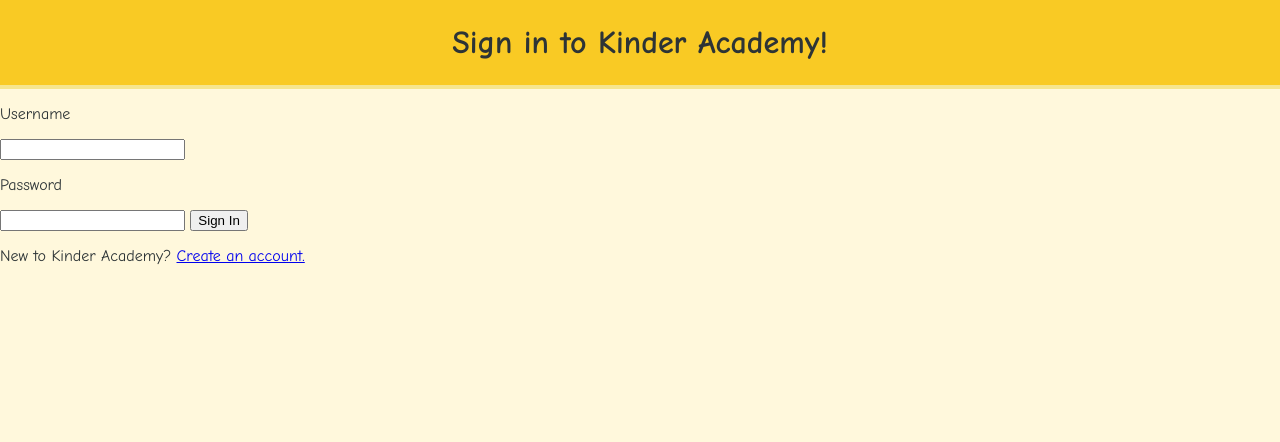
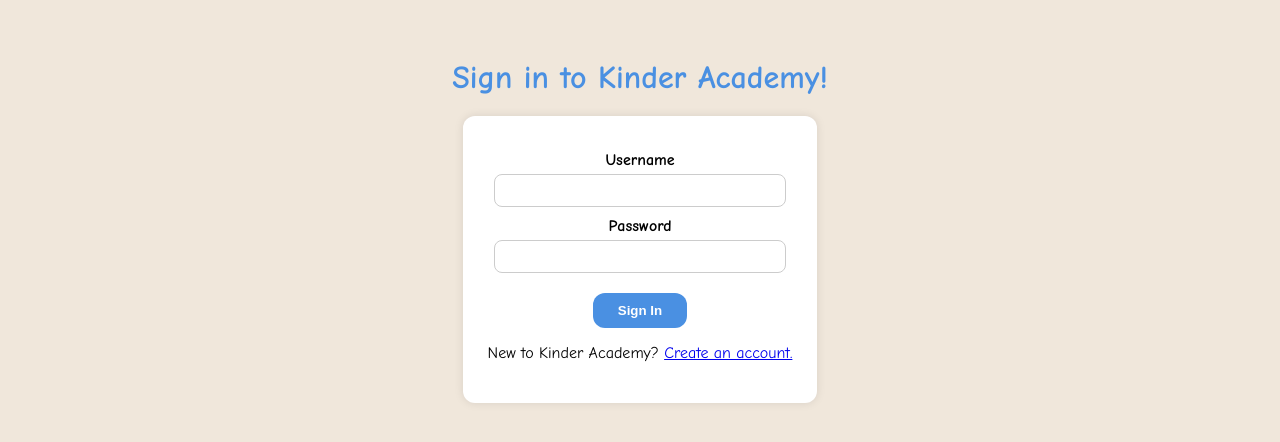
Before and after one commit to sayerjsmith/KinderAcademy, a plain HTML site: page index.html in a window 1280 px wide. Drawn offline with Linux system fonts and the light colour scheme.

Commit message:
Update style.css

```diff
--- a/style.css
+++ b/style.css
@@ -1,58 +1,49 @@
 body {
-  font-family: "Comic Sans MS", "Chalkboard SE", cursive;
-  background-color: #fff8dc;
-  color: #2d3436;
-  margin: 0;
-  padding: 0;
+  font-family: 'Comic Sans MS', cursive, sans-serif;
+  background: #f0e7db;
+  text-align: center;
+  padding: 30px;
 }
 
-header {
-  background-color: #f9ca24;
-  padding: 1rem;
-  text-align: center;
-  border-bottom: 4px solid #f6e58d;
+header h1 {
+  color: #4a90e2;
+  margin-bottom: 20px;
 }
 
-h1, h2 {
-  margin: 0.5rem 0;
+#signup-box, #loginbox, #dashboard-buttons {
+  background: white;
+  display: inline-block;
+  padding: 25px;
+  border-radius: 12px;
+  box-shadow: 0 0 10px rgba(0,0,0,0.1);
+  min-width: 300px;
 }
 
-/* Dashboard Styles */
-.dashboard {
-  text-align: center;
-  padding: 2rem;
+label p {
+  margin: 10px 0 5px;
+  font-weight: bold;
 }
 
-.dashboard h2 {
-  font-size: 2rem;
-  margin-bottom: 1.5rem;
+input[type="text"],
+input[type="password"] {
+  padding: 8px;
+  width: 90%;
+  border-radius: 8px;
+  border: 1px solid #ccc;
 }
 
-.subject-grid {
-  display: flex;
-  justify-content: center;
-  gap: 2rem;
-  flex-wrap: wrap;
+button {
+  margin-top: 20px;
+  padding: 10px 25px;
+  border: none;
+  border-radius: 12px;
+  background-color: #4a90e2;
+  color: white;
+  font-weight: bold;
+  cursor: pointer;
+  transition: background-color 0.3s;
 }
 
-.subject-card {
-  display: flex;
-  flex-direction: column;
-  justify-content: center;
-  align-items: center;
-  background: #ffeaa7;
-  color: #2d3436;
-  width: 150px;
-  height: 150px;
-  border-radius: 20px;
-  font-size: 1.5rem;
-  text-decoration: none;
-  font-weight: bold;
-  box-shadow: 0 4px 10px rgba(0, 0, 0, 0.15);
-  transition: transform 0.2s ease, background 0.2s ease;
+button:hover {
+  background-color: #357abd;
 }
-
-.subject-card:hover {
-  background: #fdcb6e;
-  transform: scale(1.05);
-}
```
